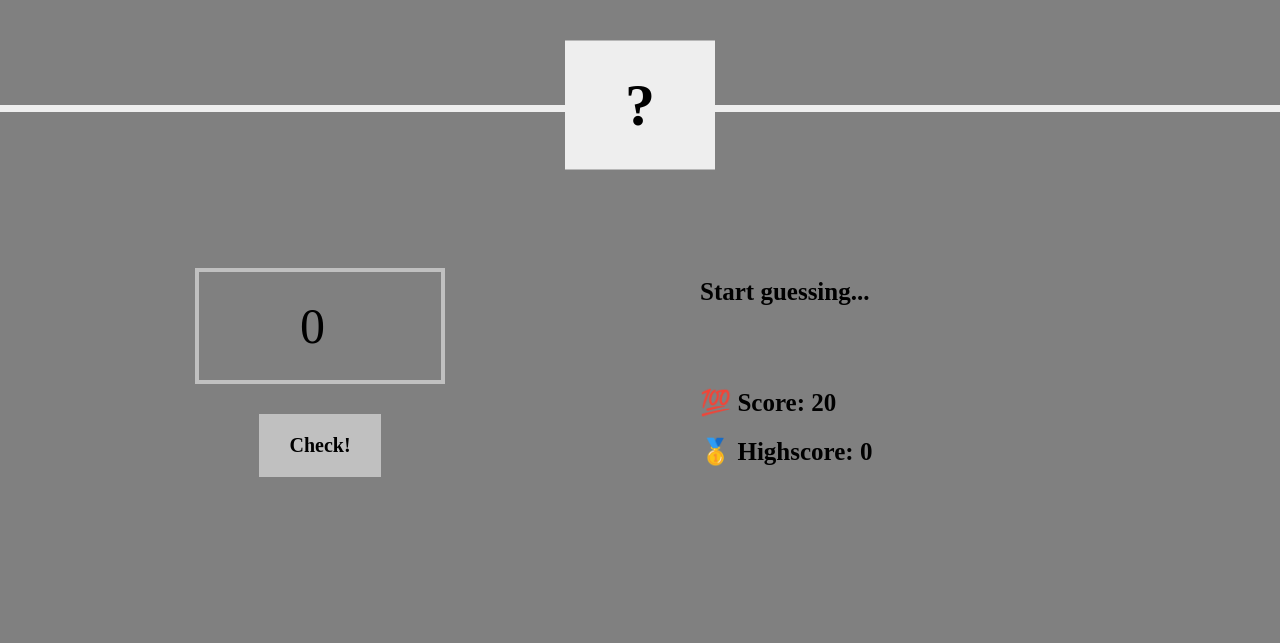
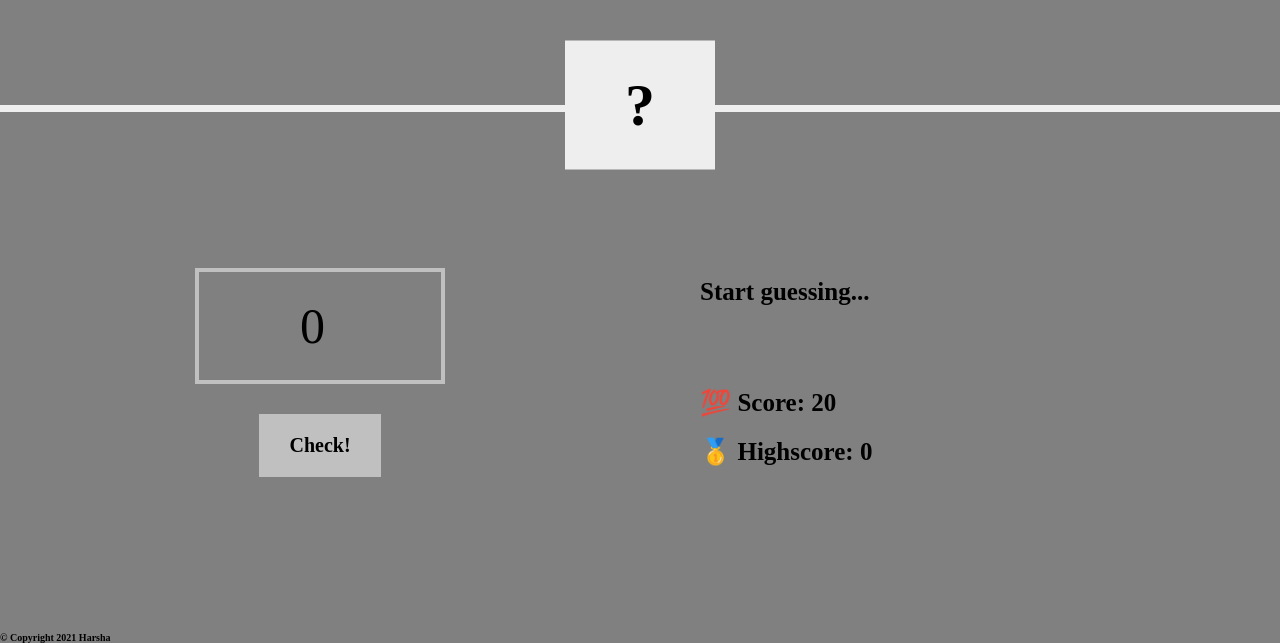
Before and after one commit to Harsha662002/Guess-the-Number, a plain HTML site: page index.html in a window 1280 px wide. Shown: the part 168-811 px from the top of the page. Drawn offline with Linux system fonts and the light colour scheme.

Commit message:
Update index.html

```diff
--- a/index.html
+++ b/index.html
@@ -28,5 +28,6 @@
       </section>
     </main>
     <script src="script.js"></script>
+    <p>© Copyright 2021 Harsha</p>
   </body>
 </html>
```
